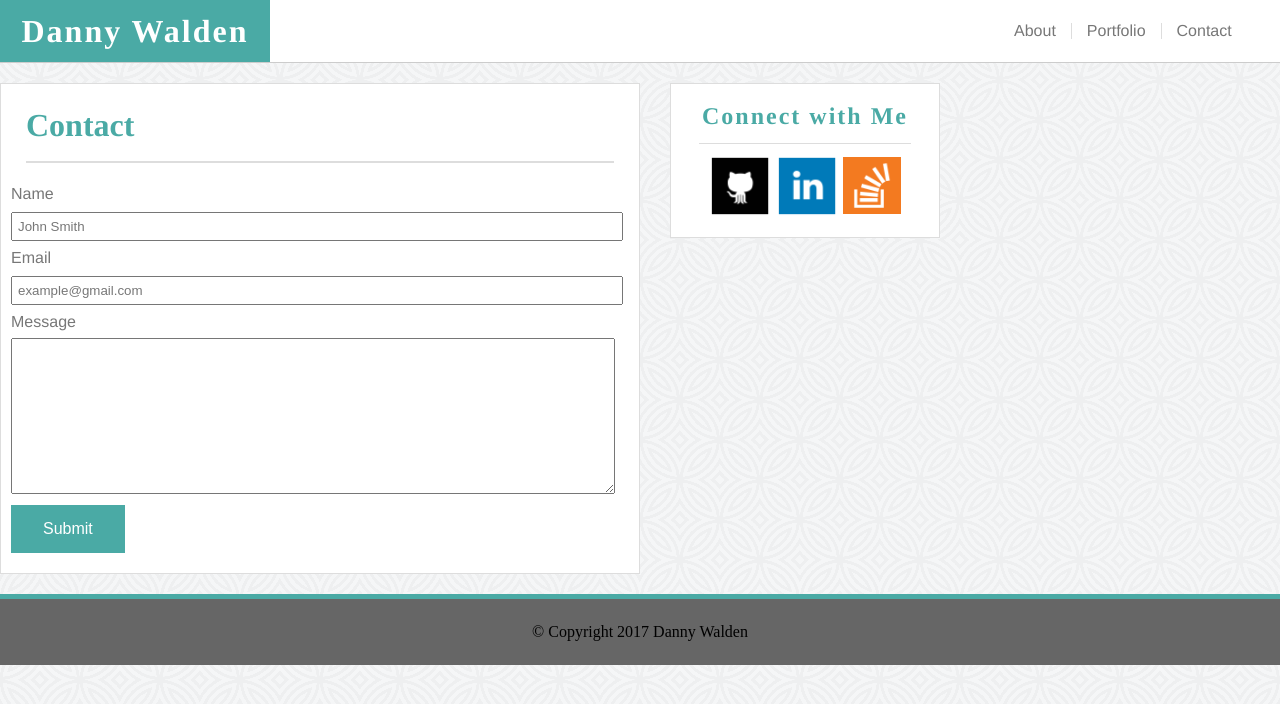
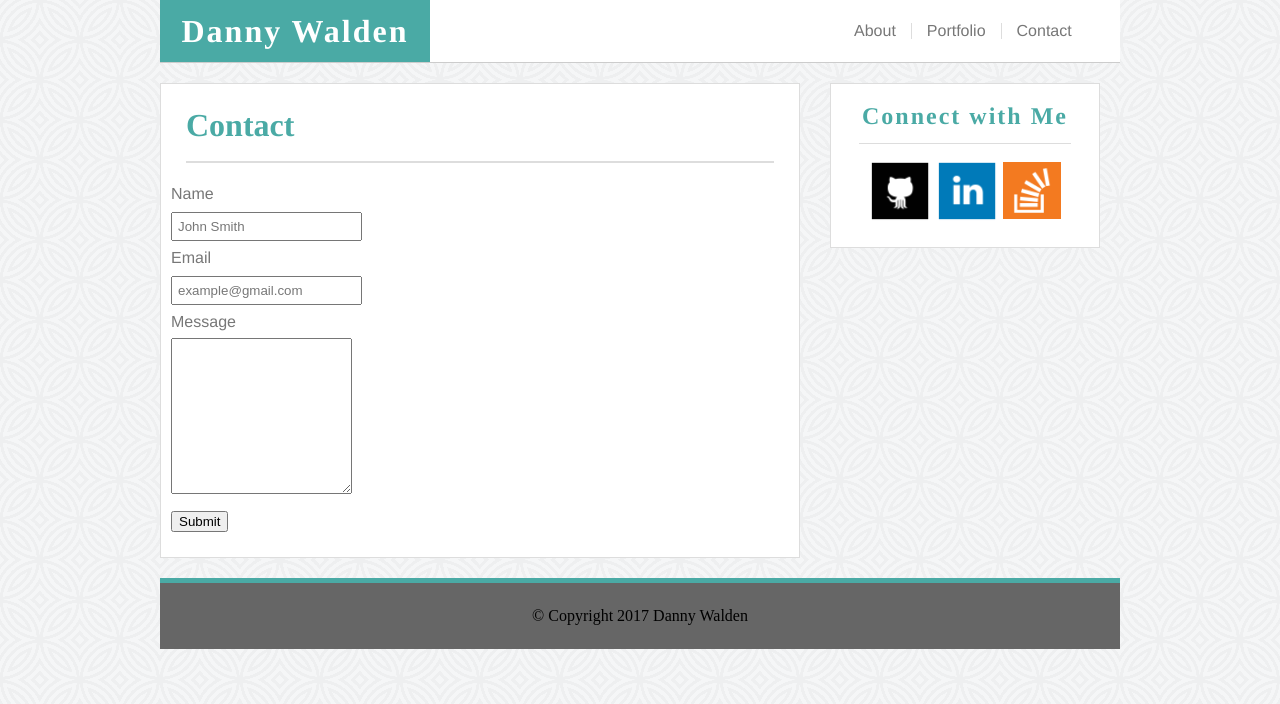
Before and after one commit to danielsonio/Responsive-Portfolio, a plain HTML site: page contact.html in a window 1280 px wide. Drawn offline with Linux system fonts and the light colour scheme.

Commit message:
fixes I hope...

```diff
--- a/assets/css/style.css
+++ b/assets/css/style.css
@@ -4,12 +4,8 @@ html {
 
 body {
 	background-image: url("../images/contemporary_china.png");
-
-}
-
-.wrapper {
 	width: 960px;
-	margin: 0 auto;
+	margin: auto;
 }
 
 /*Top Navigation Bar*/
@@ -106,23 +102,6 @@ a:hover {
 .nameform {
 	padding: 5px;
 	color: #777777;
-	width: 100%;
-}
-
-.message {
-	width: 100%;
-}
-
-.button {
-	background-color: #4aaaa5;
-    border: none;
-    color: white;
-    padding: 15px 32px;
-    text-align: center;
-    text-decoration: none;
-    display: inline-block;
-    font-size: 16px;
-}
 }
 
 
@@ -182,7 +161,7 @@ p {
 }
 
 .icons {
-	margin: 10px;
+	margin: 15px;
 	text-align: center;
 }
 
```
Also changed, not shown: portfolio.html (+1 -1 lines).
